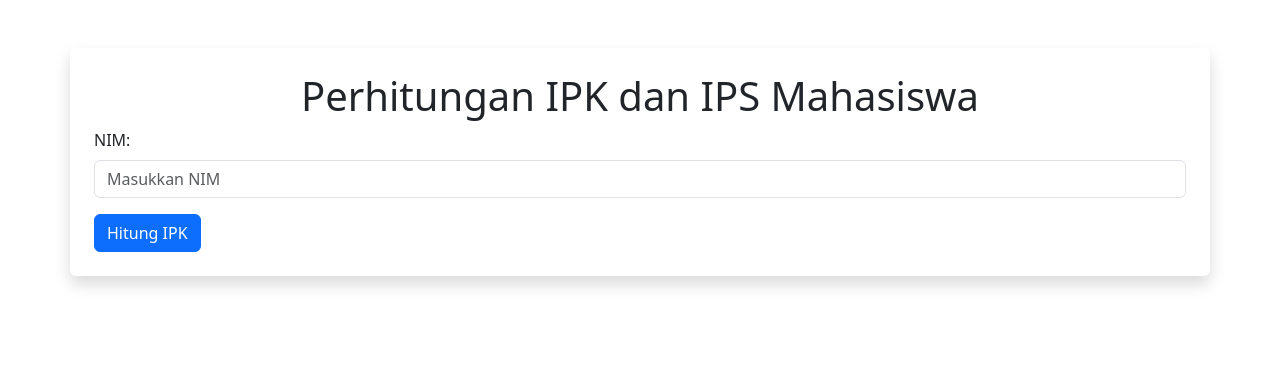
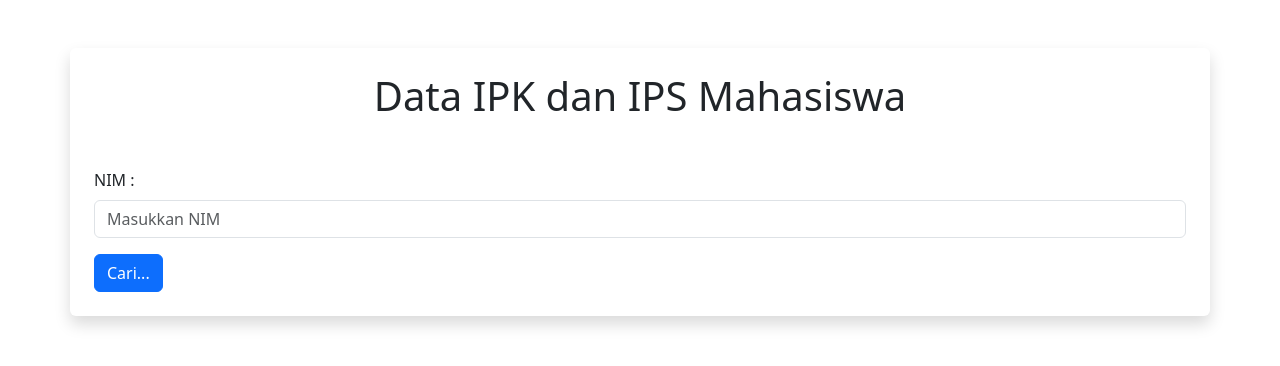
Before and after one commit to AndreAditya/ppl-fe, a React (Create React App) app: page / in a window 1280 px wide. Shown: the top 366 px of the page. Built offline with nearby package versions, Linux system fonts and the light colour scheme.

Commit message:
update ui app.js

```diff
--- a/src/App.js
+++ b/src/App.js
@@ -82,25 +82,25 @@ function App() {
 
       Swal.fire({
         icon: "success",
-        title: "IPS Berhasil Dihitung",
+        title: "IPS & IPK Mahasiswa Berhasil Dihitung",
       });
     } catch (error) {
       console.error("Error saat menghitung IPS:", error);
       Swal.fire({
         icon: "error",
-        title: "Gagal Menghitung IPS",
-        text: "Terjadi kesalahan saat menghitung IPS!",
+        title: "Gagal Menemukan Data",
+        text: "Terjadi kesalahan saat menemukan IPS & IPK!",
       });
     }
   };
 
   return (
     <div className="container mt-5 shadow p-4 rounded">
-      <h1 className="text-center">Perhitungan IPK dan IPS Mahasiswa</h1>
+      <h1 className="text-center">Data IPK dan IPS Mahasiswa</h1>
 
-      <div className="mb-3">
+      <div className="mb-3 mt-5">
         <label htmlFor="nim" className="form-label">
-          NIM:
+          NIM :
         </label>
         <input
           id="nim"
@@ -114,7 +114,7 @@ function App() {
 
       <div>
         <button onClick={handleHitungIPS} className="btn btn-primary">
-          Hitung IPK
+          Cari...
         </button>
       </div>
 
@@ -138,9 +138,9 @@ function App() {
           </table>
 
           {/* Tabel IPS per semester */}
-          <h3>IPS persemester</h3>
-          <table className="table table-bordered mt-3 table-striped table-hover">
-            <thead className="table-light">
+          <h3 className="mt-5">IPS Persemester</h3>
+          <table className="table table-bordered mt-3 mb-5 table-striped table-hover">
+            <thead className="table-primary">
               <tr>
                 <th>Semester</th>
                 <th>IPS</th>
@@ -159,9 +159,9 @@ function App() {
           {/* Tabel mata kuliah per semester */}
           {data.ipsPerSemester.map((semester, index) => (
             <div key={index} className="mt-4">
-              <h5>Semester {semester.semester}</h5>
-              <table className="table table-bordered">
-                <thead>
+              <h5 className="mb-3">Semester {semester.semester}</h5>
+              <table className="table table-bordered mb-5">
+                <thead className="table-dark">
                   <tr>
                     <th>Nama Mata Kuliah</th>
                     <th>SKS</th>
```
